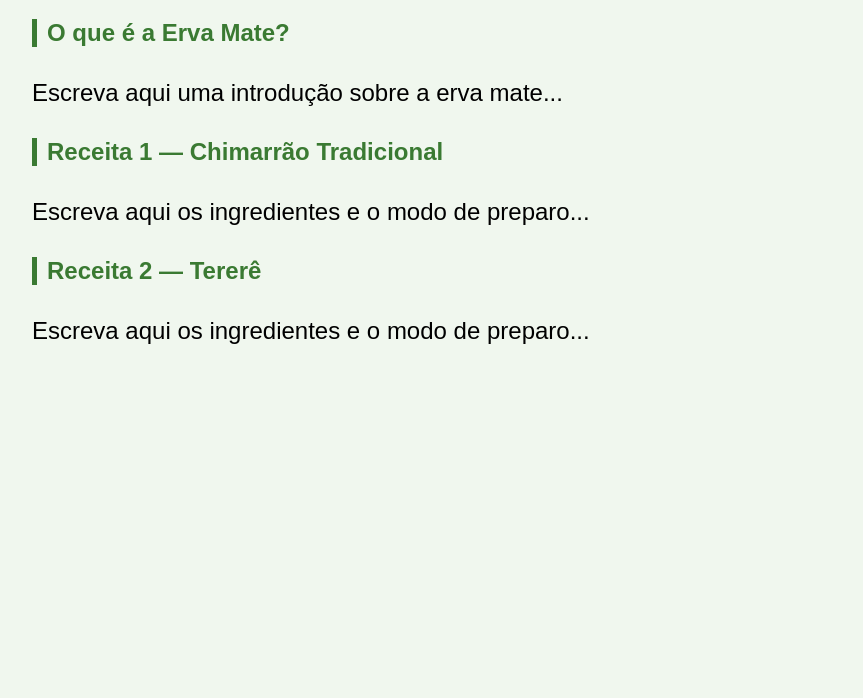
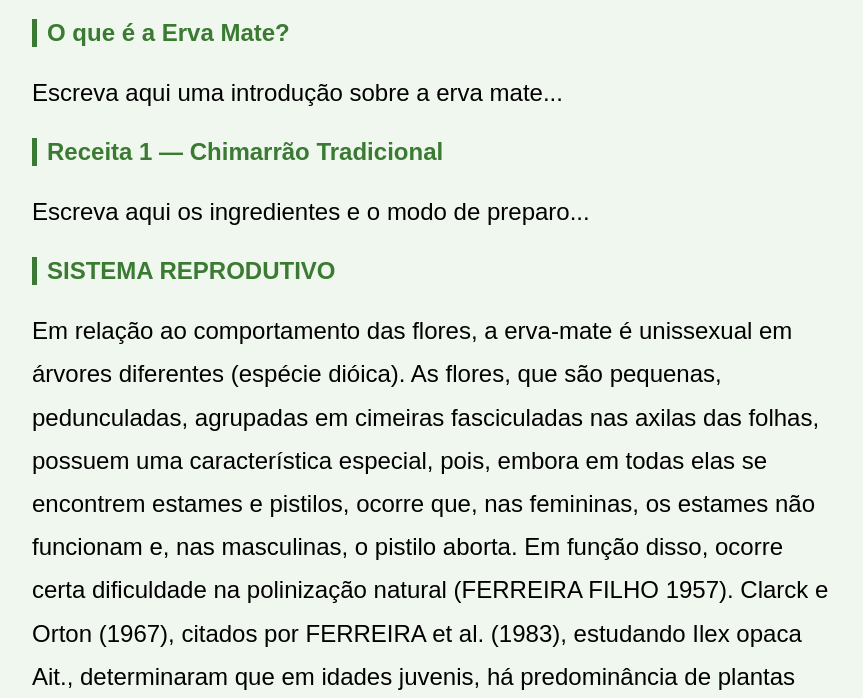
Before and after one commit to Adinho123/Projeto-site-Ouro-Verde, a plain HTML site: page index.html in a window 1280 px wide. Shown: the part 102-800 px from the top of the page, without its empty margins (208-1071 px from the left). Drawn offline with Linux system fonts and the light colour scheme.

Commit message:
Update index.html

```diff
--- a/index.html
+++ b/index.html
@@ -18,7 +18,24 @@
   <p>Escreva aqui uma introdução sobre a erva mate...</p>
   <h2>Receita 1 — Chimarrão Tradicional</h2>
   <p>Escreva aqui os ingredientes e o modo de preparo...</p>
-  <h2>Receita 2 — Tererê</h2>
-  <p>Escreva aqui os ingredientes e o modo de preparo...</p>
+  <h2>SISTEMA REPRODUTIVO</h2>
+  <p>Em relação ao comportamento das flores, a erva-mate é unissexual em árvores
+diferentes (espécie dióica). As flores, que são pequenas, pedunculadas, agrupadas
+em cimeiras fasciculadas nas axilas das folhas, possuem uma característica
+especial, pois, embora em todas elas se encontrem estames e pistilos, ocorre que,
+nas femininas, os estames não funcionam e, nas masculinas, o pistilo aborta. Em
+função disso, ocorre certa dificuldade na polinização natural (FERREIRA FILHO
+1957).
+Clarck e Orton (1967), citados por FERREIRA et al. (1983), estudando Ilex opaca
+Ait., determinaram que em idades juvenis, há predominância de plantas com flores
+estaminadas na proporção de dois para um. As plantas que terão flores pistiladas
+têm tendência a só florescerem quando mais velhas. Plantas com nove anos de
+idade, apresentaram a mesma proporção de plantas masculinas e femininas.
+Se grandes distâncias existirem entre as árvores de um povoamento, não haverá
+suprimento adequado de pólen, com conseqüente redução da produção de sementes
+viáveis.
+Tendo em vista a característica reprodutiva da espécie, quando se deseja
+aumentar a produção de sementes, algumas medidas devem ser observadas entre o
+grupo de plantas reservadas para este fim: manter a efetiva proporção de três.</p>
 </body>
 </html>
```
